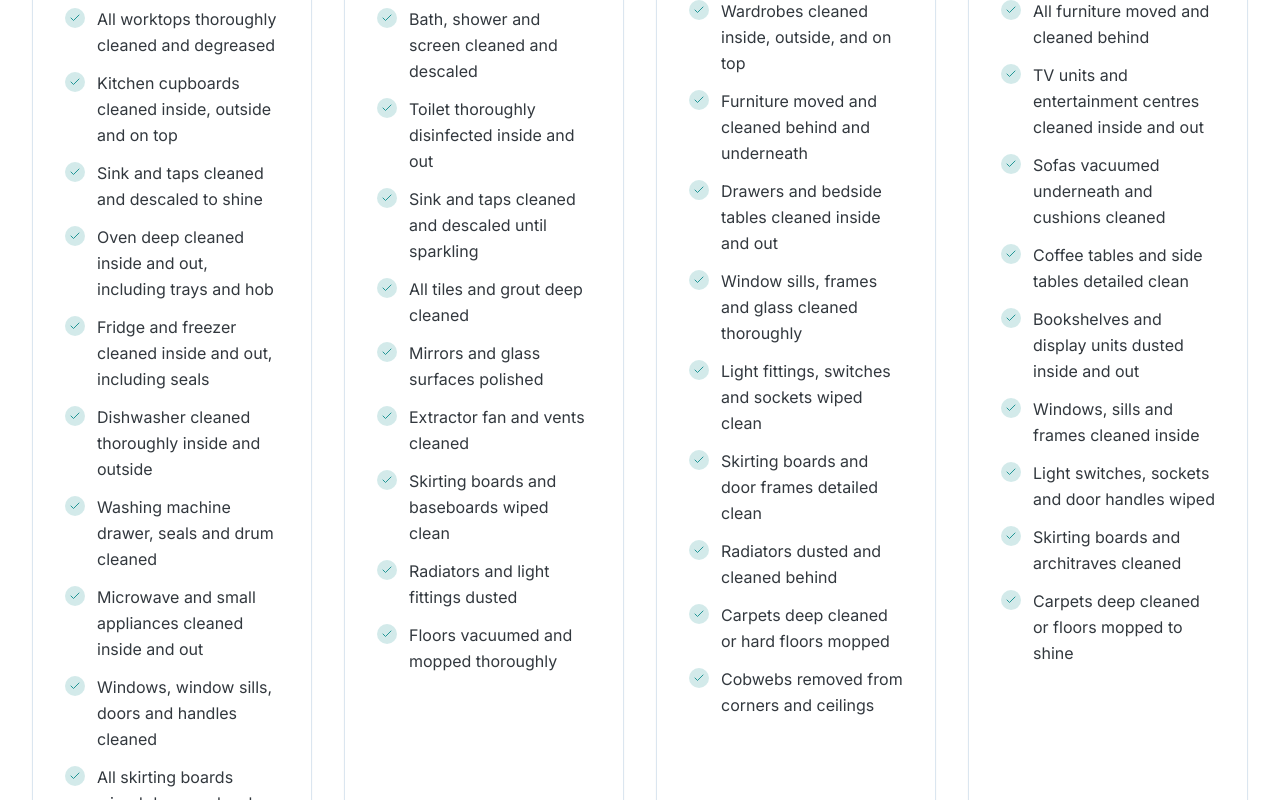
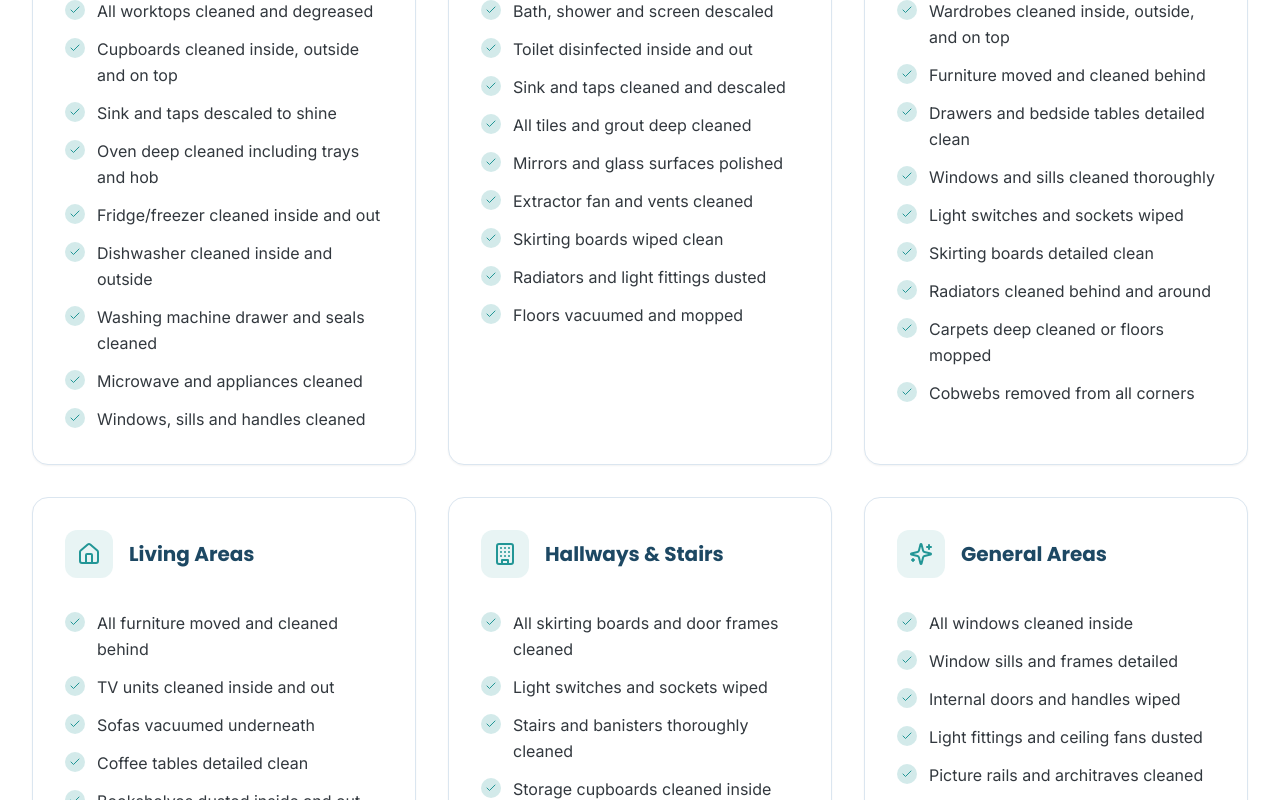
Before and after one commit to betterresults/wp-page-template-plugin, a React (Vite) app: page / in a window 1280 px wide. Shown: the part 4120-4920 px from the top of the page. Built offline with nearby package versions, Linux system fonts and the light colour scheme; the HTML template or start-up script is replaced by a standard one.

Commit message:
Refactor checklist layout

```diff
--- a/src/components/ChecklistSection.tsx
+++ b/src/components/ChecklistSection.tsx
@@ -1,54 +1,76 @@
-import { Check, Sparkles, Home, Bath, ChefHat, Bed } from "lucide-react";
+import { Check, Sparkles, Home, Bath, ChefHat, Bed, Building } from "lucide-react";
 
 const ChecklistSection = () => {
   const kitchenTasks = [
-    "All worktops thoroughly cleaned and degreased",
-    "Kitchen cupboards cleaned inside, outside and on top",
-    "Sink and taps cleaned and descaled to shine",
-    "Oven deep cleaned inside and out, including trays and hob",
-    "Fridge and freezer cleaned inside and out, including seals",
-    "Dishwasher cleaned thoroughly inside and outside",
-    "Washing machine drawer, seals and drum cleaned",
-    "Microwave and small appliances cleaned inside and out",
-    "Windows, window sills, doors and handles cleaned",
-    "All skirting boards wiped down, cobwebs removed",
-    "Floors vacuumed and mopped to perfection"
+    "All worktops cleaned and degreased",
+    "Cupboards cleaned inside, outside and on top",
+    "Sink and taps descaled to shine",
+    "Oven deep cleaned including trays and hob",
+    "Fridge/freezer cleaned inside and out",
+    "Dishwasher cleaned inside and outside",
+    "Washing machine drawer and seals cleaned",
+    "Microwave and appliances cleaned",
+    "Windows, sills and handles cleaned"
   ];
 
   const bathroomTasks = [
-    "Bath, shower and screen cleaned and descaled",
-    "Toilet thoroughly disinfected inside and out",
-    "Sink and taps cleaned and descaled until sparkling",
+    "Bath, shower and screen descaled",
+    "Toilet disinfected inside and out",
+    "Sink and taps cleaned and descaled",
     "All tiles and grout deep cleaned",
     "Mirrors and glass surfaces polished",
     "Extractor fan and vents cleaned",
-    "Skirting boards and baseboards wiped clean",
+    "Skirting boards wiped clean",
     "Radiators and light fittings dusted",
-    "Floors vacuumed and mopped thoroughly"
+    "Floors vacuumed and mopped"
   ];
 
   const bedroomTasks = [
     "Wardrobes cleaned inside, outside, and on top",
-    "Furniture moved and cleaned behind and underneath",
-    "Drawers and bedside tables cleaned inside and out",
-    "Window sills, frames and glass cleaned thoroughly",
-    "Light fittings, switches and sockets wiped clean",
-    "Skirting boards and door frames detailed clean",
-    "Radiators dusted and cleaned behind",
-    "Carpets deep cleaned or hard floors mopped",
-    "Cobwebs removed from corners and ceilings"
+    "Furniture moved and cleaned behind",
+    "Drawers and bedside tables detailed clean",
+    "Windows and sills cleaned thoroughly",
+    "Light switches and sockets wiped",
+    "Skirting boards detailed clean",
+    "Radiators cleaned behind and around",
+    "Carpets deep cleaned or floors mopped",
+    "Cobwebs removed from all corners"
   ];
 
   const livingRoomTasks = [
     "All furniture moved and cleaned behind",
-    "TV units and entertainment centres cleaned inside and out",
-    "Sofas vacuumed underneath and cushions cleaned",
-    "Coffee tables and side tables detailed clean",
-    "Bookshelves and display units dusted inside and out",
-    "Windows, sills and frames cleaned inside",
-    "Light switches, sockets and door handles wiped",
-    "Skirting boards and architraves cleaned",
-    "Carpets deep cleaned or floors mopped to shine"
+    "TV units cleaned inside and out",
+    "Sofas vacuumed underneath",
+    "Coffee tables detailed clean",
+    "Bookshelves dusted inside and out",
+    "Windows and frames cleaned",
+    "Light switches and sockets wiped",
+    "Skirting boards cleaned",
+    "Carpets deep cleaned or floors mopped"
+  ];
+
+  const hallwayTasks = [
+    "All skirting boards and door frames cleaned",
+    "Light switches and sockets wiped",
+    "Stairs and banisters thoroughly cleaned",
+    "Storage cupboards cleaned inside and out",
+    "Mirrors and glass surfaces polished",
+    "Radiators dusted and cleaned behind",
+    "Hard floors mopped or carpets cleaned",
+    "Cobwebs removed from corners",
+    "Entry doors and handles cleaned"
+  ];
+
+  const generalTasks = [
+    "All windows cleaned inside",
+    "Window sills and frames detailed",
+    "Internal doors and handles wiped",
+    "Light fittings and ceiling fans dusted",
+    "Picture rails and architraves cleaned",
+    "Electrical sockets and switches wiped",
+    "Carpets professionally cleaned",
+    "Hard floors vacuumed and mopped",
+    "Final inspection and touch-ups"
   ];
 
   const TaskList = ({ title, tasks, icon: Icon }: {
@@ -101,7 +123,9 @@ const ChecklistSection = () => {
           </p>
         </div>
 
-        <div className="grid md:grid-cols-2 lg:grid-cols-4 gap-8 mb-16">
+        <div className="space-y-8">
+          {/* First Row - 3 sections */}
+          <div className="grid lg:grid-cols-3 gap-8">
             <TaskList
               title="Kitchen Deep Clean"
               tasks={kitchenTasks}
@@ -117,11 +141,26 @@ const ChecklistSection = () => {
               tasks={bedroomTasks}
               icon={Bed}
             />
+          </div>
+
+          {/* Second Row - 3 sections */}
+          <div className="grid lg:grid-cols-3 gap-8">
             <TaskList
               title="Living Areas"
               tasks={livingRoomTasks}
               icon={Home}
             />
+            <TaskList
+              title="Hallways & Stairs"
+              tasks={hallwayTasks}
+              icon={Building}
+            />
+            <TaskList
+              title="General Areas"
+              tasks={generalTasks}
+              icon={Sparkles}
+            />
+          </div>
         </div>
       </div>
     </section>
```
Lines whose indentation alone changed are shown as unchanged.
